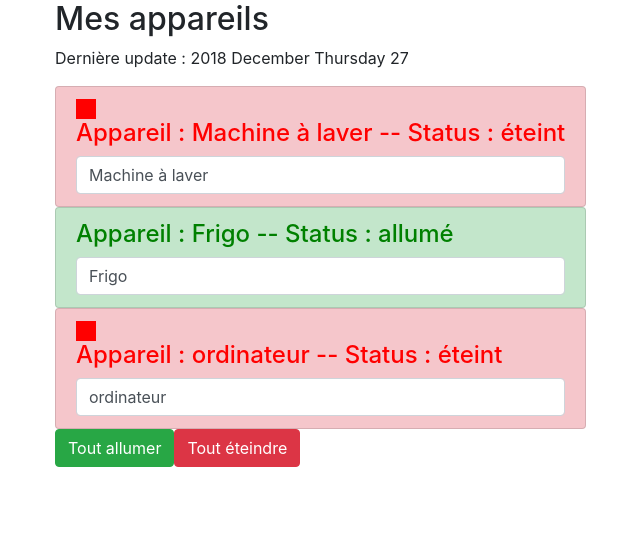
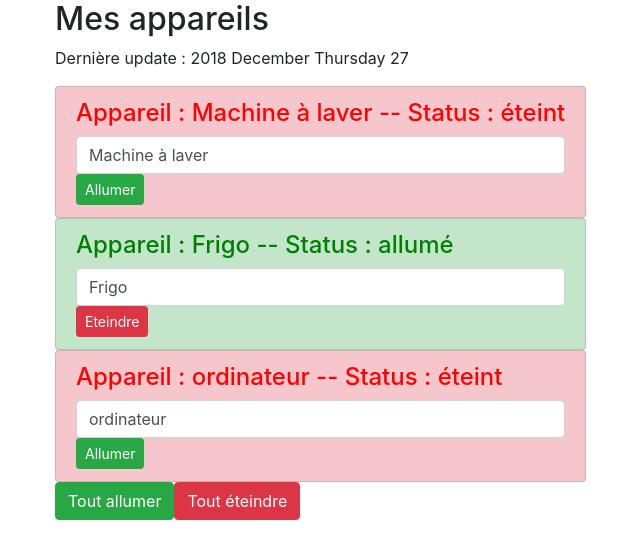
Before and after one commit to Nicolas-Hermet/First_Angular_Project, an Angular app: page / in a window 1280 px wide. Shown: the top 558 px of the page, without its empty margins (15-655 px from the left). Built offline with nearby package versions, Linux system fonts and the light colour scheme.

Commit message:
Add button to onSwitch each appareil

```diff
--- a/src/app/appareil/appareil.component.html
+++ b/src/app/appareil/appareil.component.html
@@ -3,7 +3,12 @@
 				'list-group-item-success': appareilStatus==='allumé',
 				'list-group-item-danger':  appareilStatus==='éteint'
 				}">
-	<div style="height: 20px; width: 20px; background-color: red;" *ngIf="appareilStatus === 'éteint'"></div>
   <h4 [ngStyle]="{color: getColor()}">Appareil : {{appareilName}} -- Status : {{getStatus()}} </h4>
   <input type="text" class="form-control" [(ngModel)]="appareilName" >
+  <button class="btn btn-sm btn-success"
+          *ngIf="appareilStatus === 'éteint'"
+          (click)="onSwitch()">Allumer</button>
+  <button class="btn btn-sm btn-danger"
+          *ngIf="appareilStatus === 'allumé'"
+          (click)="onSwitch()">Eteindre</button>
 </li>
```
